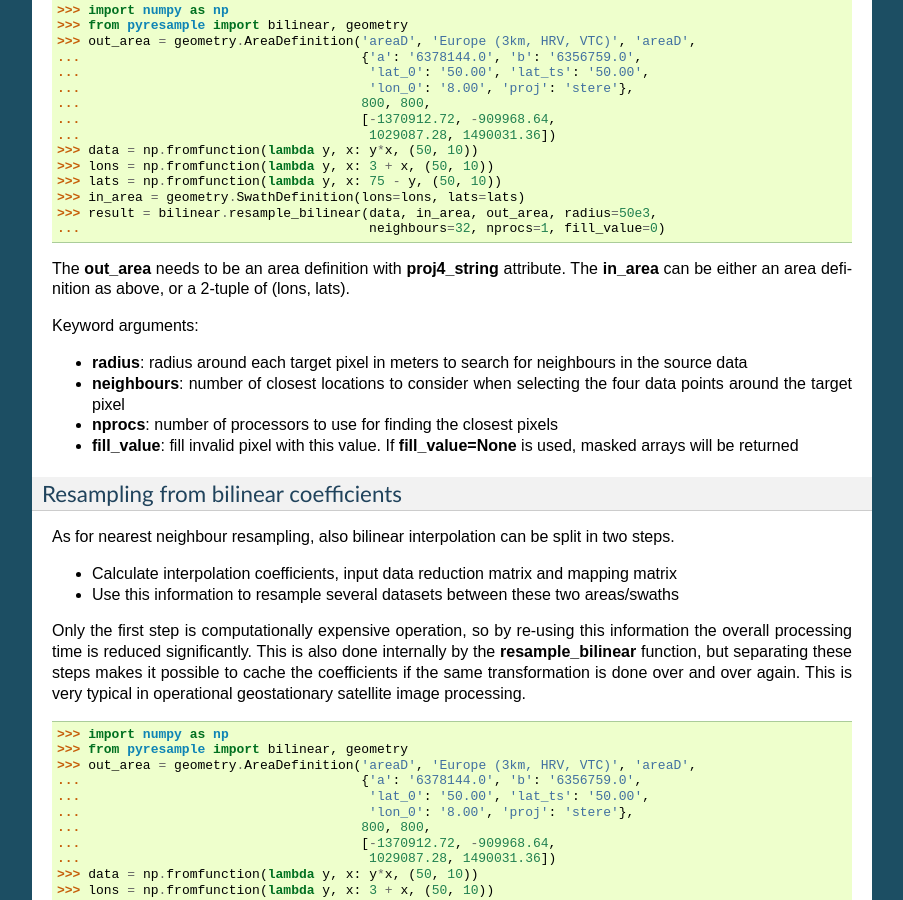
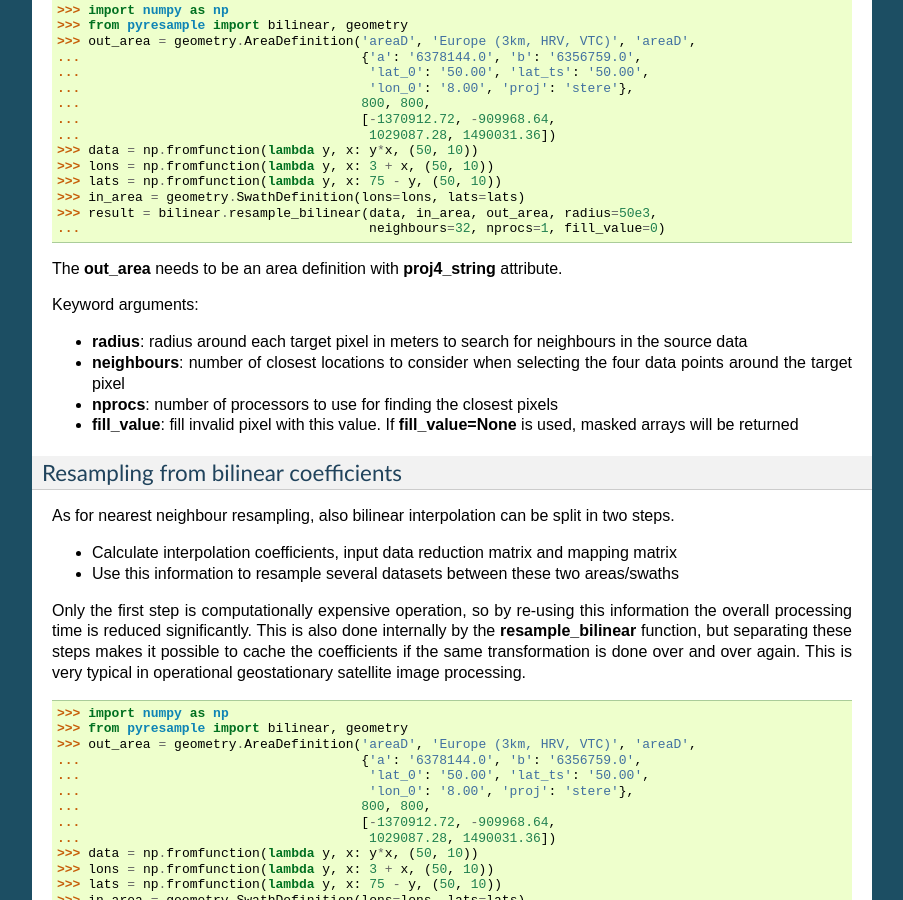
Before and after one commit to pytroll/pyresample, a Sphinx documentation site: the page built from docs/source/swath.rst, in a window 1280 px wide and 900 px high, scrolled down 7253 px. Shown: the whole window, without its empty margins (198-1101 px from the left). Built offline with Sphinx 7.4.7, drawn with Linux system fonts in a browser that asks for light colours.

Commit message:
Remove possibility to use tuple of coordinates as "in_area"

```diff
--- a/docs/source/swath.rst
+++ b/docs/source/swath.rst
@@ -288,8 +288,11 @@ Function for resampling using bilinear interpolation for irregular source grids.
  ...                                     neighbours=32, nprocs=1, fill_value=0)
 
 The **out_area** needs to be an area definition with **proj4_string**
-attribute.  The **in_area** can be either an area definition as above,
-or a 2-tuple of (lons, lats).
+attribute.
+
+..
+    The **in_area** can be either an area definition as above,
+    or a 2-tuple of (lons, lats).
 
 Keyword arguments:
 
```
Also changed, not shown: 1 other file.
